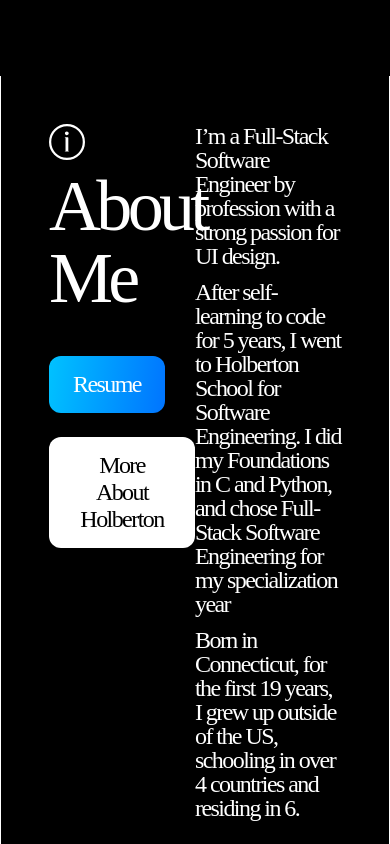
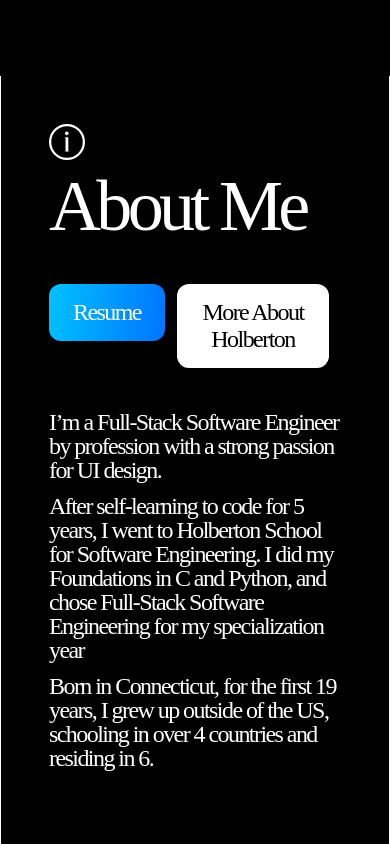
Before and after one commit to razinrayees/usmanjabbar.com, a React (Create React App) app: page / in a window 390 px wide. Shown: the part 1420-2264 px from the top of the page. Built offline with nearby package versions, Linux system fonts and the light colour scheme; a web font is replaced by a local one.

Commit message:
add resp improvements

```diff
--- a/src/App/App.css
+++ b/src/App/App.css
@@ -7,7 +7,27 @@
         width: 100% !important;
         margin: 1rem 0;
     }
+    #about-me  .content {
+        flex-direction: column;
+    }
+    #about-me  .content > div {
+        width: 100% !important;
+    }
+    #about-me  .content .buttons-container {
+        flex-direction: row !important;
+        margin-bottom: 2.5rem;
+    }
+    #about-me  .content .buttons-container > a {
+        margin-right: 1rem;
+    }
+    #testimonials .testimonals-content-container {
+        padding: 5rem !important;
+    }
+    #testimonials .testimonals-content-container h4 {
+        margin: 1rem;
+    }
 }
+
 
 .career-box > div {
     width: 32%;
--- a/src/App/App.tsx
+++ b/src/App/App.tsx
@@ -57,10 +57,10 @@ const App = () => {
         </div>
       </FullWidthSection>
       <FullWidthSection sectionId="about-me" isBordered={true} isDarkMode={isDarkMode}>
-        <div style={{ display: 'flex' }}>
+        <div className='content' style={{ display: 'flex' }}>
           <div style={{ width: '50%' }}>
             <FeaturedTitle title={'About Me'} iconUrl={infoIcon} />
-            <div style={{ display: 'flex', flexDirection: 'column', marginTop: '2.5rem' }}>
+            <div className="buttons-container" style={{ display: 'flex', flexDirection: 'column', marginTop: '2.5rem' }}>
               <a href={'#resume'}>
                 <Button bgColor="linear-gradient(97.92deg, #00C2FF 0%, #0075FF 98.87%)" textColor="white">
                   Resume
@@ -136,14 +136,14 @@ const App = () => {
           <div style={{ display: 'flex', flexDirection: 'column', alignItems: 'center', margin: '2rem' }}>
             <CoverImage height='10rem' width="10rem" imageUrl={holbertonJI} borderRadius='100rem' />
             <h3>J.I Cruz</h3>
-            <h6>Former Holberton Peer</h6>
+            <h5>Former Holberton Peer</h5>
           </div>
           <div style={{ margin: '2rem', display: 'flex', flexDirection: 'column', justifyContent: 'center' }}>
-            <h5>Usman is a passionate, competent developer with an **excellent** attention to detail.</h5>
+            <h4>Usman is a passionate, competent developer with an **excellent** attention to detail.</h4>
             <br />
-            <h5>At our coding school, Usman quickly garnered a reputation for having the cleanest code, the most descriptive and helpful documentation, and the most impressively managed git repositories. No student was as disciplined at taking care of minutiae as Usman was. His work style inspired me and others to take pride in the devilish details, rather than loathe them.</h5>
+            <h4>At our coding school, Usman quickly garnered a reputation for having the cleanest code, the most descriptive and helpful documentation, and the most impressively managed git repositories. No student was as disciplined at taking care of minutiae as Usman was. His work style inspired me and others to take pride in the devilish details, rather than loathe them.</h4>
             <br />
-            <h5>His passion reflected itself not only in his code-ethic, but also in his openness to help, his openness to *ask* for help, his dedication to learning outside of the school curriculum, and his impressive portfolio that he's built throughout the last few years.</h5>
+            <h4>His passion reflected itself not only in his code-ethic, but also in his openness to help, his openness to *ask* for help, his dedication to learning outside of the school curriculum, and his impressive portfolio that he's built throughout the last few years.</h4>
           </div>
         </div>
       </FullWidthSection>
--- a/src/FullWidthSection/FullWidthSection.tsx
+++ b/src/FullWidthSection/FullWidthSection.tsx
@@ -38,7 +38,7 @@ const FullWidthSection = ({
   const containerWidth = `${width}px`;
 
   return (
-    <section className='fw-section' style={{ ...theme, ...sectionStyleOverrides }} id={`#${sectionId}`}>
+    <section className='fw-section' style={{ ...theme, ...sectionStyleOverrides }} id={`${sectionId}`}>
       <div className='fw-border' style={{ ...borderConfig, width: containerWidth }}>
         <div className='fw-container' style={{ height: containerHeight, padding: '4rem', ...containerStyleOverrides }}>
           { children }
```
